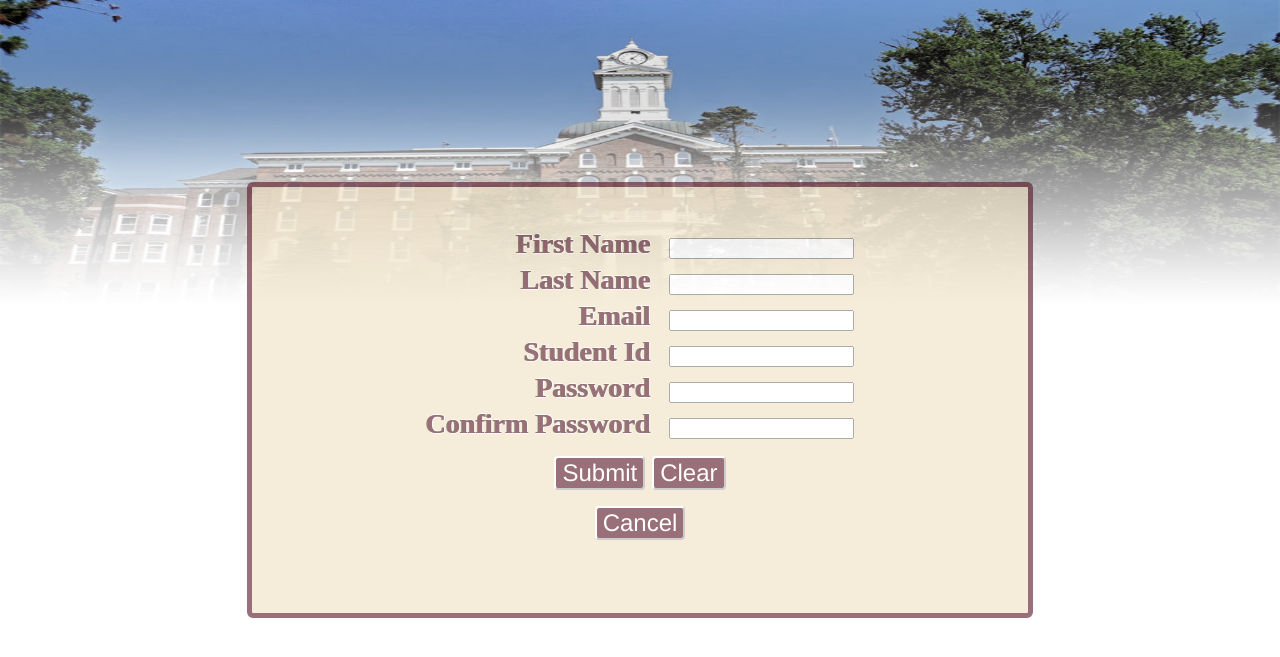
After one commit to JoshWhitePA/GMOOH, a PHP site: page /Interface/createAccount.php in a window 1280 px wide. The commit adds this page. Shown: the top 657 px of the page. Run offline with PHP 8.4, Linux system fonts and the light colour scheme; data that the repository does not hold is empty.

Commit message:
Changed filenames to php and added form validation

```diff
--- /dev/null
+++ b/Interface/createAccount.php
@@ -0,0 +1,83 @@
+<?php
+	require_once("../PHPClasses/logic.class.php");
+	$logic = new Logic();
+
+
+	$studentName = $_POST["studentName"];
+	$studentID = $_POST["studentID"];
+	$email = $_POST["email"];
+	$password = $_POST["password"];
+	if(!is_null($password) && !is_null($studentName) && !is_null($studentID) && !is_null($email)){
+		$loggedIn = $logic -> createUser($email, $password, $studentID, $studentName);
+	}
+?>
+<!DOCTYPE html>
+<html>
+	<head>
+	<title>Create An Account</title>
+	<link rel = "stylesheet" type = "text/css" href = "Styles/gmoohStyle.css"/>
+		  <script type="text/javascript">
+
+		    function formSubmit(){
+
+				var pass1 = document.getElementById("password").value;
+ 				var pass2 = document.getElementById("confirmPassword").value;
+				if (pass1 != pass2)
+				  {
+					  alert("Passwords do not match!");
+					  return false;
+				  }
+				  document.getElementById("UserForm").submit();
+			 }
+	  </script>
+	</head>
+	<body>
+		<div class = "two">
+			<div class = "special">
+				<form action="createAccount.php" onsubmit="event.preventDefault(); return formSubmit();" method="post" id="UserForm">
+					<table align = "center">
+						<tr>
+							<th align = "right">First Name &nbsp;</th>
+							<td><input type="text" required/></td>
+						</tr>
+						<tr>
+							<th align = "right">Last Name &nbsp;</th>
+							<td><input type="text" required/></td>
+						</tr>
+						<tr>
+							<th align = "right">Email &nbsp;</th>
+							<td><input type="email" required/></td>
+						</tr>
+						<tr>
+							<th align = "right">Student Id &nbsp;</th>
+							<td><input type="text" required/></td>
+						</tr>
+						<tr>
+							<th align = "right">Password &nbsp;</th>
+							<td><input id="password" type="password" required/></td>
+						</tr>
+						<tr>
+							<th align = "right">Confirm Password &nbsp;</th>
+							<td><input id="confirmPassword" type="password" required/></td>
+						</tr>
+						<tr height = "10px"></tr>
+						<tr>
+							<td colspan = "2" align = "center">
+							<button class = "button1" type="submit" value="Submit">Submit</button>
+							<button class = "button1" type="reset" value="Reset">Clear</button>
+							</td>
+						</tr>
+						<tr height = "10px"></tr>
+						<tr>
+							<td colspan = "2" align = "center">
+								<input type = "button" class = "button1"
+									onclick = "location.href='login.html'"
+									value = "Cancel"/>
+							</td>
+						</tr>
+					</table>
+				</form>
+			</div>
+		</div>
+	</body>
+</html>
--- a/PHPClasses/logic.class.php
+++ b/PHPClasses/logic.class.php
@@ -1,4 +1,5 @@
 <?php
+	#Session is started on login page since it is where we call validate user.
 	class Logic {
 		function __construct() {
   			require_once 'meekrodb.2.3.class.php';
--- a/PHPClasses/meekrodb.2.3.class.php
+++ b/PHPClasses/meekrodb.2.3.class.php
@@ -21,7 +21,7 @@ class DB {
   // initial connection
   public static $dbName = 'jwhit159_bookstore';
   public static $user = 'jwhit159';
-  public static $password = '';
+  public static $password = 'W@ckyRace5';
   public static $host = 'localhost';
   public static $port = null;
   public static $encoding = 'latin1';
```
Also changed, not shown: Interface/login.php (added, +55 -0 lines).
